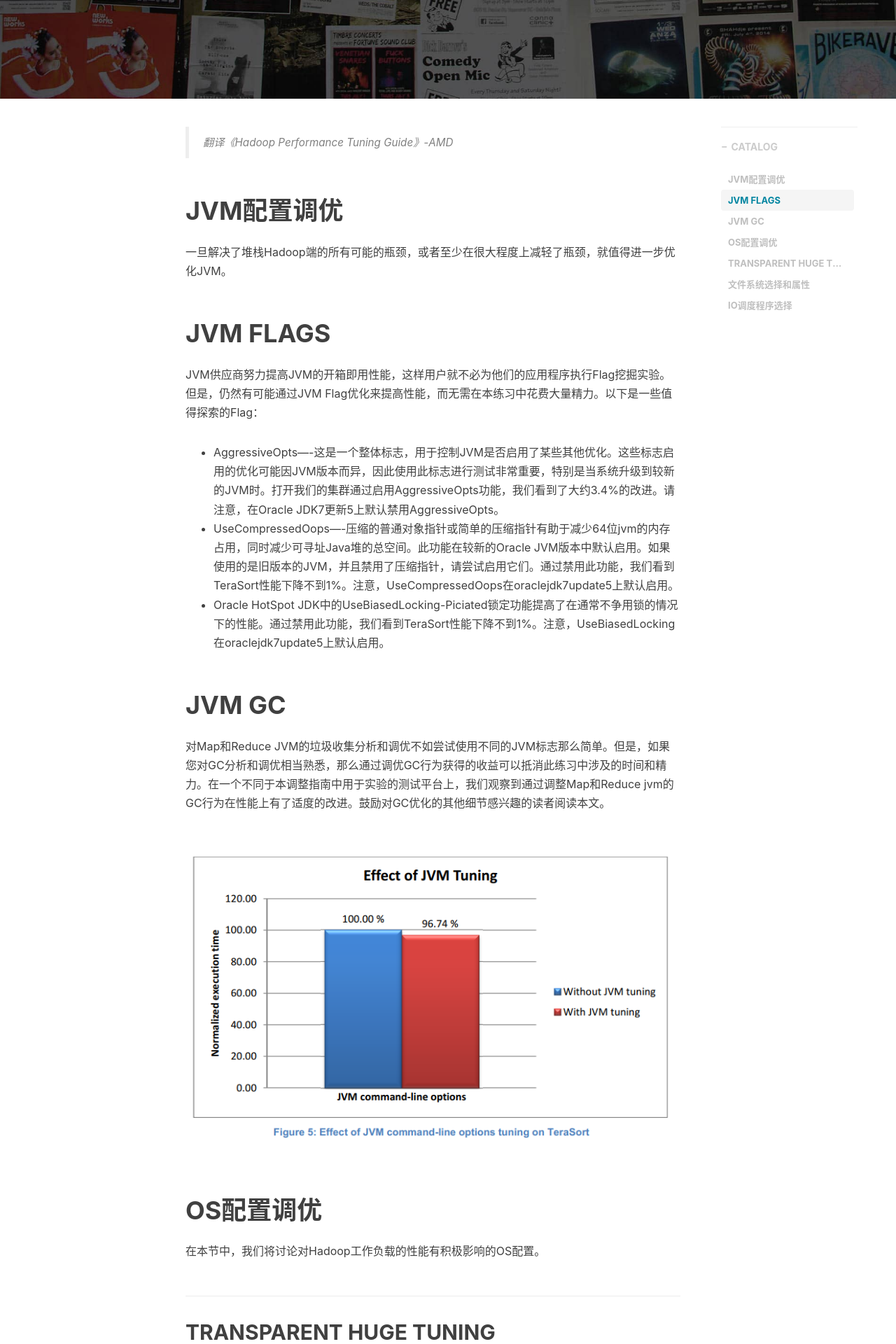
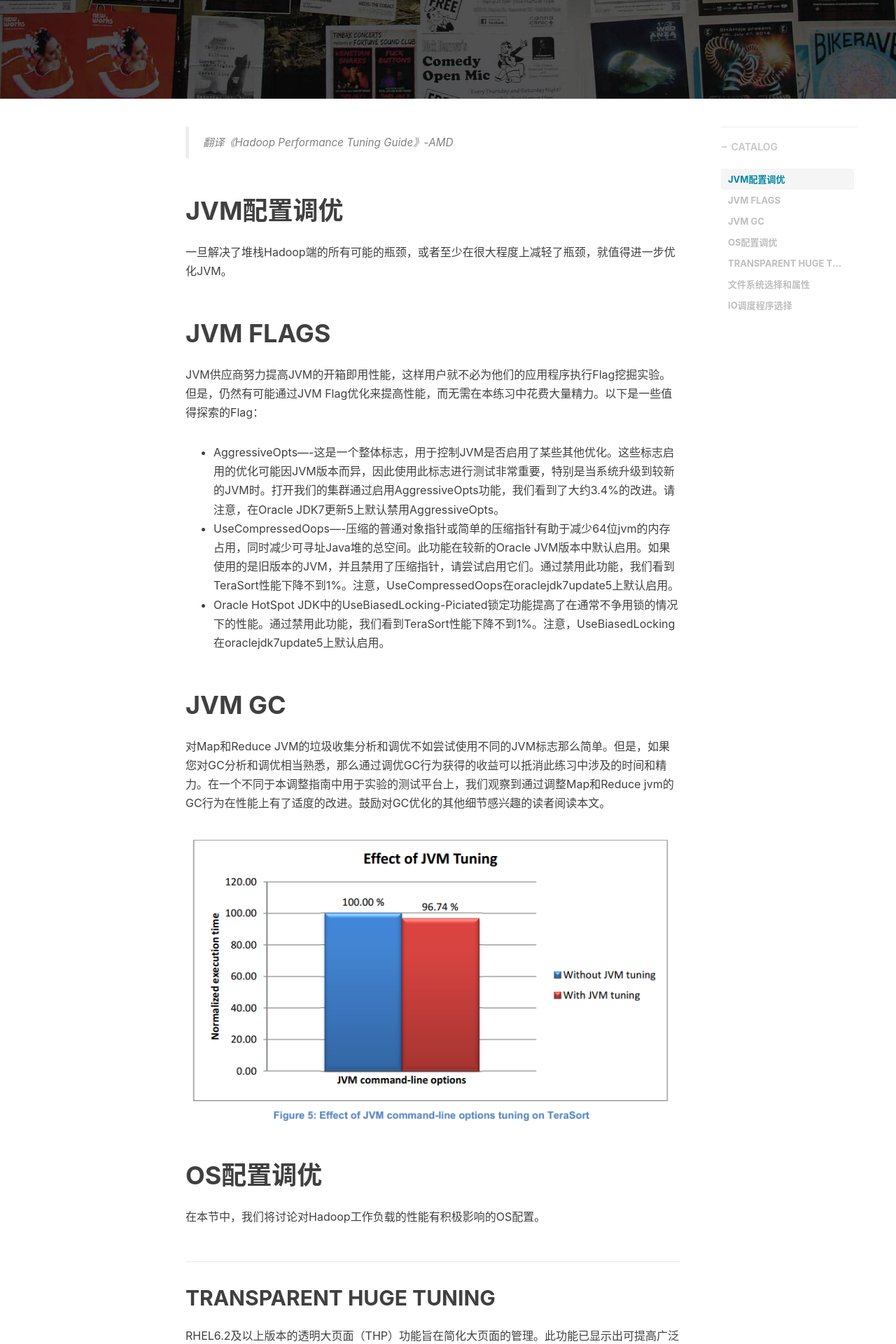
Before and after one commit to lipppppp/lipppppp.github.io, a Jekyll site: the page built from _posts/2020/2020-01-06-hadoop-tuning-guide-2.markdown, in a window 1280 px wide. Shown: the part 382-2302 px from the top of the page at 70% size. Built offline with Jekyll 4.4.1, drawn with Linux system fonts in a browser that asks for light colours; nearby versions of some CDN libraries; comment, search, counter and statistics services are not loaded.

Commit message:
recover img display

```diff
--- a/css/hux-blog.css
+++ b/css/hux-blog.css
@@ -1573,7 +1573,7 @@
 /* Tags support End*/
 /* Hux make all img responsible in post-container */
 .post-container img {
-  display: inline;
+  display: block;
   max-width: 100%;
   height: auto;
   margin: 1.5em auto 1.6em auto;
--- a/less/hux-blog.less
+++ b/less/hux-blog.less
@@ -1048,7 +1048,7 @@
 
 /* Hux make all img responsible in post-container */
 .post-container img {
-  display: inline;
+  display: block;
   max-width: 100%;
   height: auto;
   margin: 1.5em auto 1.6em auto;
```
Also changed, not shown: css/hux-blog.min.css.
